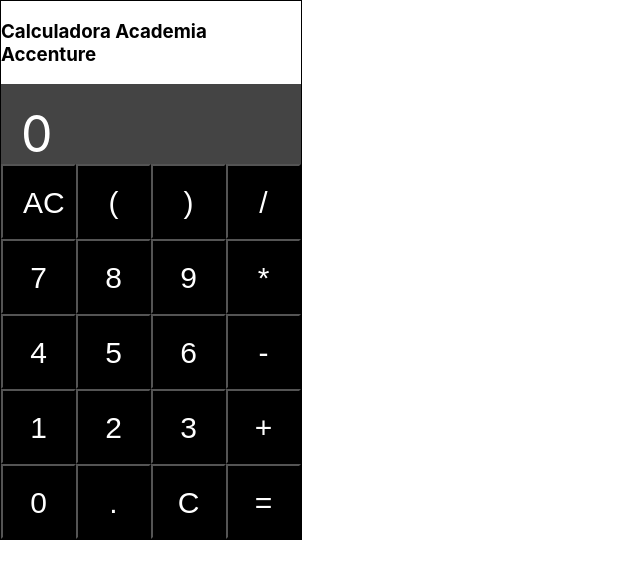
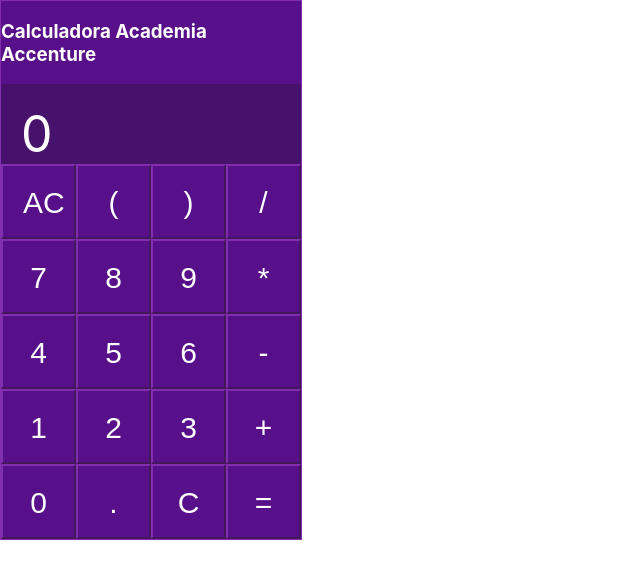
Before and after one commit to marinalourenco/calculadora-academia-accenture, a React (Create React App) app: page / in a window 1280 px wide. Shown: the top 578 px of the page, without its empty margins (0-640 px from the left). Built offline with nearby package versions, Linux system fonts and the light colour scheme.

Commit message:
Estilizações e Organizações do Código

```diff
--- a/src/App.js
+++ b/src/App.js
@@ -11,10 +11,8 @@
       acumulador: 0,
       operacao: false,
     }
-
-
   }
-
+//Subcomponentes
   Tela(valor, res){
     return(
       <div className='tela'>
@@ -29,6 +27,7 @@
     )
 
   }
+  //Funções
   addDigitalTela(digito){
     if ((digito=='+' || digito=='-' || digito=='*' || digito=='/') && this.state.operacao) {
       this.setState({
--- a/src/main.css
+++ b/src/main.css
@@ -4,7 +4,7 @@
   padding-right: 20px;
   justify-content: center;
   align-items: flex-start;
-  background-color: #444 ;
+  background-color: #47126b;
   flex-direction: column;
   width: 260px;
 }
@@ -25,9 +25,9 @@
   height: 75px;
   width: 75px;
   padding: 20px;
-  background-color: black;
+  background-color:#571089;
   color: #fff;
-  border-color: black;
+  border-color: #822faf;
   text-align: center;
   outline: none;
 }
@@ -38,8 +38,14 @@
   align-items: center;
   flex-direction: column;
   width: 300px;
-  border: 1px solid black;
+  border: 1px solid #822faf;
+  background-color: #571089;
   }
+
+  .container h3{
+    color: #fff;
+  }
+
 
   .botoes{
     flex-direction: row;
```
